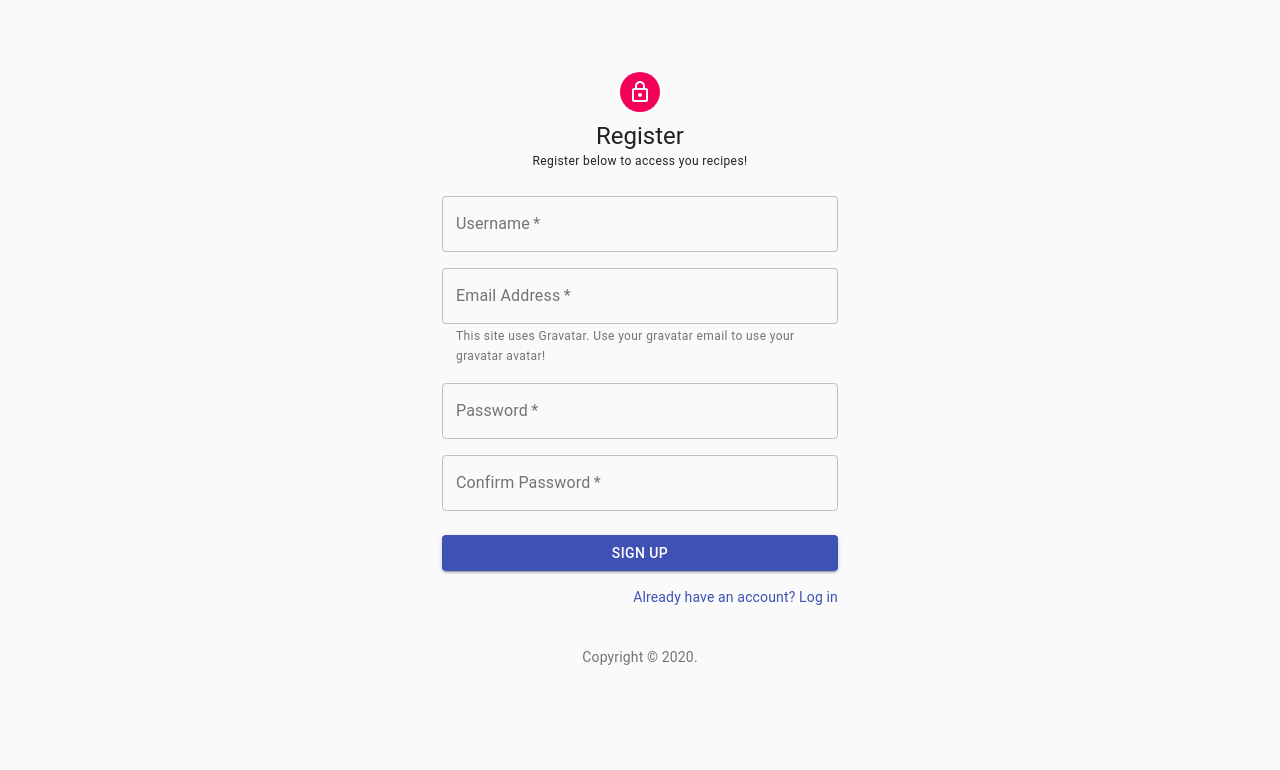
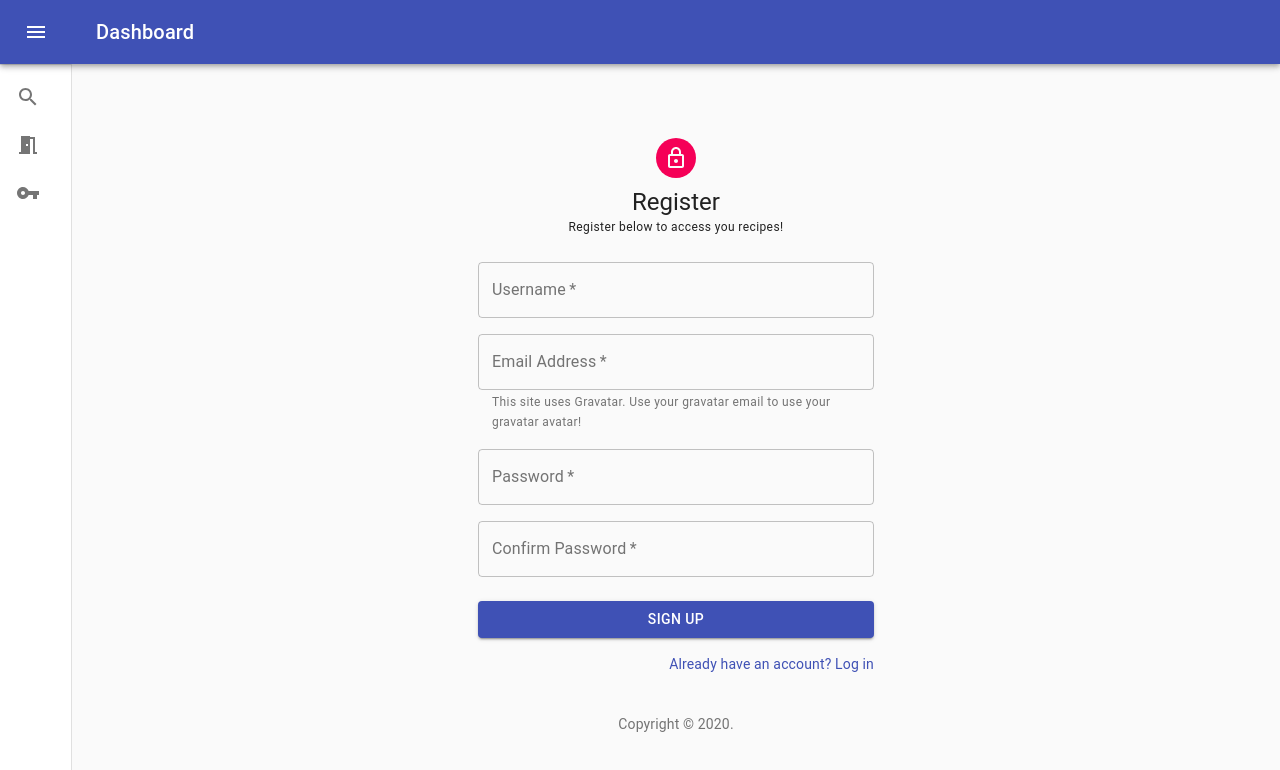
Before and after one commit to JSONJuggler/recipeManager, a React (Create React App) app in the folder client/: page /register in a window 1280 px wide. Shown: the top 770 px of the page. Built offline with nearby package versions, Linux system fonts and the light colour scheme; no server answers.

Commit message:
center register

```diff
--- a/client/src/components/auth/Register.js
+++ b/client/src/components/auth/Register.js
@@ -14,6 +14,7 @@ import { connect } from "react-redux";
 import PropTypes from "prop-types";
 import { Redirect, Link as rrLink } from "react-router-dom";
 
+import Nav from "../layout/Nav";
 import { register as registerUser } from "../../actions/auth";
 
 function Copyright() {
@@ -30,6 +31,13 @@ function Copyright() {
 }
 
 const useStyles = makeStyles(theme => ({
+  root: {
+    display: "flex",
+    height: "100vh"
+  },
+  centerFlexibleItem: {
+    alignSelf: "center"
+  },
   paper: {
     marginTop: theme.spacing(8),
     display: "flex",
@@ -129,7 +137,13 @@ function Register({ isAuthenticated, registerUser }) {
   }
 
   return (
-    <Container component="main" maxWidth="xs">
+    <div className={classes.root}>
+      <Nav />
+      <Container
+        className={classes.centerFlexibleItem}
+        component="main"
+        maxWidth="xs"
+      >
         <div className={classes.paper}>
           <Avatar className={classes.avatar}>
             <LockOutlinedIcon />
@@ -256,6 +270,7 @@ function Register({ isAuthenticated, registerUser }) {
           <Copyright />
         </Box>
       </Container>
+    </div>
   );
 }
 
```
Lines whose indentation alone changed are shown as unchanged.
